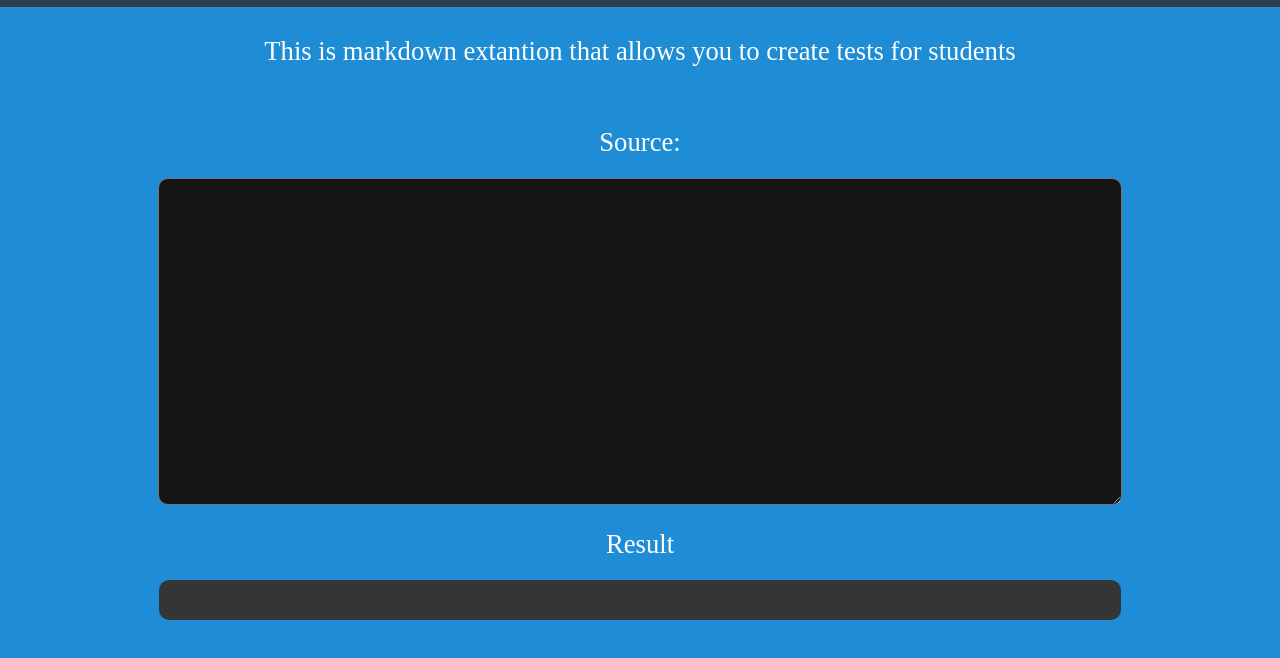
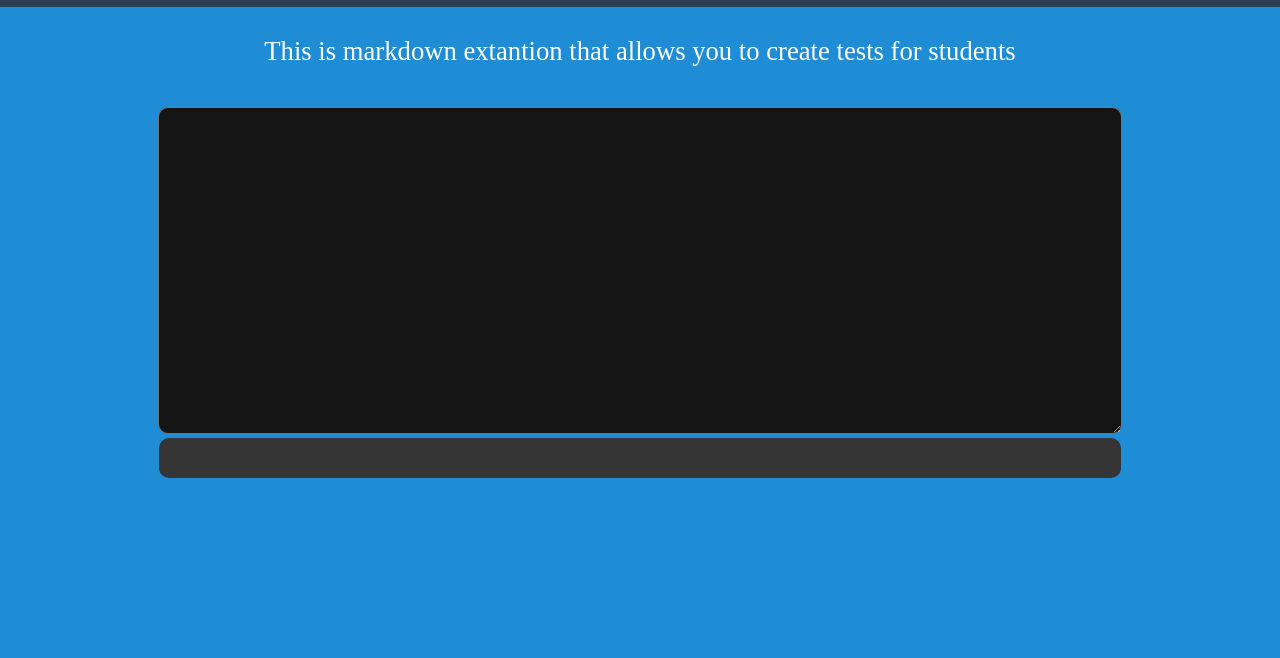
Before and after one commit to epeshk/exam.js, a website with bundled scripts: page index.html in a window 1280 px wide. Shown: the part 38-696 px from the top of the page. Built offline with nearby package versions, Linux system fonts and the light colour scheme.

Commit message:
Labels over boxes were removed

```diff
--- a/index.html
+++ b/index.html
@@ -16,10 +16,7 @@
         This is markdown extantion that allows you to create tests for students
     </div>
     <div class="box">
-        <div class="box promo-text">Source:</div>
         <textarea name="exam" id="editor" cols="30" rows="10"></textarea>
-        <br>
-        <div class="box promo-text">Result</div>
         <div class="result result-box">
             <div id="result"></div>
         </div>
```
